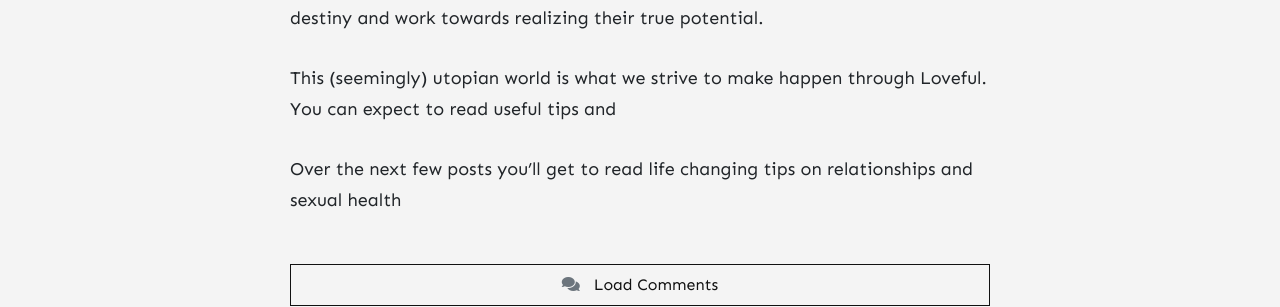
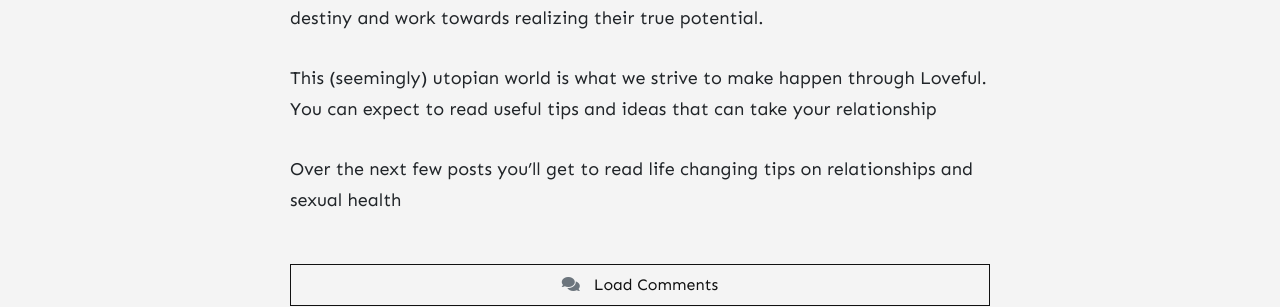
Before and after one commit to stackbit-projects/happy-zebra-28bc2, a Jekyll site: the page built from _posts/2021-09-01-welcome-to-loveful.md, in a window 1280 px wide. Shown: the part 1253-1560 px from the top of the page. Built offline with Jekyll 4.4.1, drawn with Linux system fonts in a browser that asks for light colours; nearby versions of some CDN libraries; comment, search, counter and statistics services are not loaded.

Commit message:
2021-09-01-welcome-to-loveful.md: changed

```diff
--- a/_posts/2021-09-01-welcome-to-loveful.md
+++ b/_posts/2021-09-01-welcome-to-loveful.md
@@ -13,6 +13,6 @@
 
 We imagine a society where every individual feels loved, secure, and happy with themselves and their partner. Such a society enables them to identify their destiny and work towards realizing their true potential.
 
-This (seemingly) utopian world is what we strive to make happen through Loveful. You can expect to read useful tips and
+This (seemingly) utopian world is what we strive to make happen through Loveful. You can expect to read useful tips and ideas that can take your relationship
 
 Over the next few posts you'll get to read life changing tips on relationships and sexual health
```
